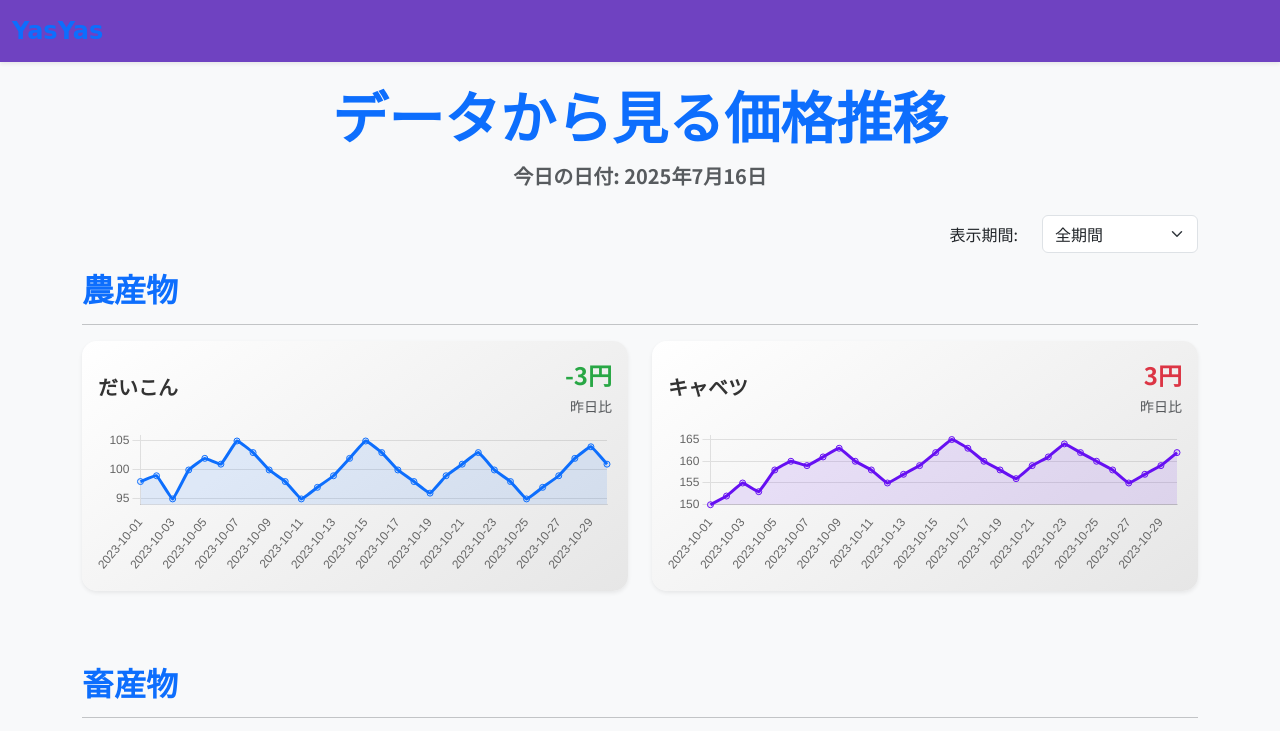
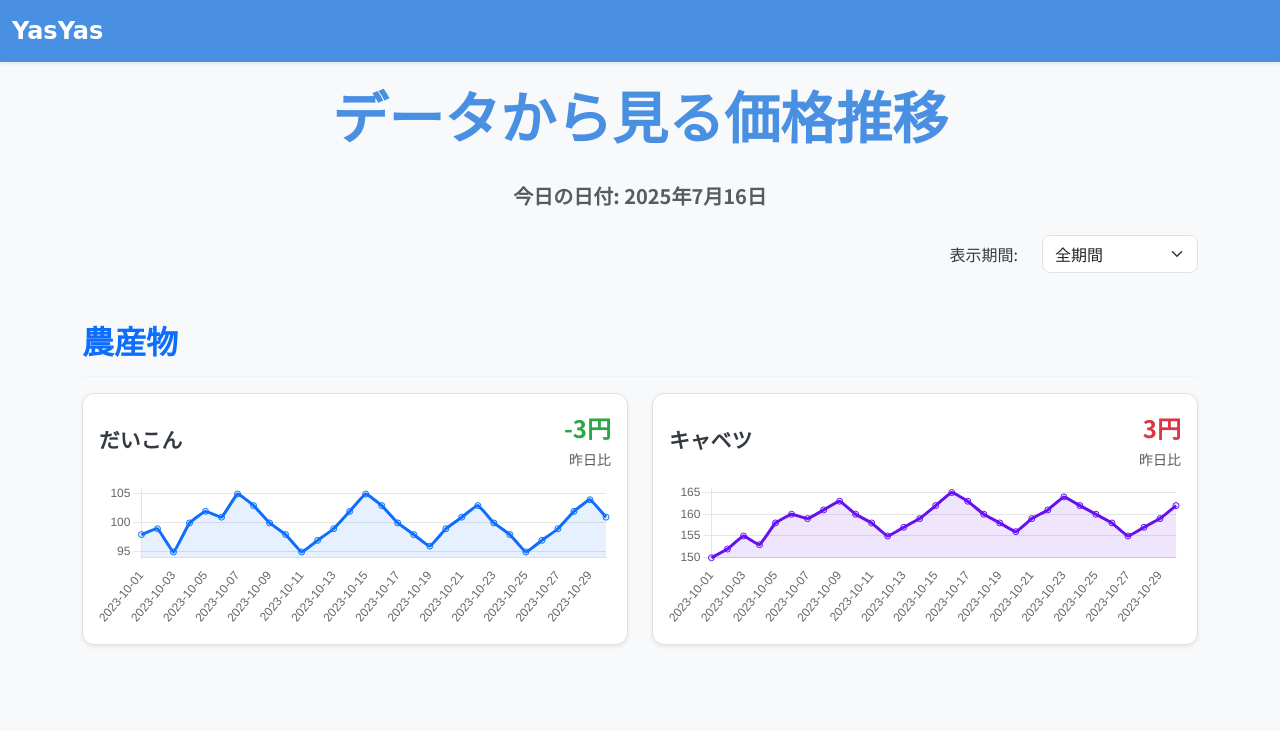
Before and after one commit to NobukiSawada/YasYas, a plain HTML site: page index.html in a window 1280 px wide. Shown: the top 731 px of the page. Drawn offline with nearby package versions, Linux system fonts and the light colour scheme; a web font is replaced by a local one.

Commit message:
Refine-CSS-for-polished-look

```diff
--- a/css/style.css
+++ b/css/style.css
@@ -1,34 +1,54 @@
+:root {
+    --primary-color: #4A90E2; /* A pleasant blue */
+    --secondary-color: #6A7FDB; /* A complementary purple-blue */
+    --background-light: #F8F9FA; /* Very light grey */
+    --text-dark: #343A40; /* Dark grey */
+    --card-bg: #FFFFFF; /* White */
+    --shadow-color: rgba(0, 0, 0, 0.1);
+}
+
 body {
     font-family: 'Noto Sans JP', sans-serif;
-    background-color: #f8f9fa; /* Light gray background */
+    background-color: var(--background-light);
+    color: var(--text-dark);
 }
 
-h1, .navbar-brand {
+h1 {
     font-family: 'Mochiy Pop P One', cursive;
-    color: #0d6efd; /* Primary blue */
+    color: var(--primary-color);
+    font-size: 2.8rem; /* Slightly larger for impact */
+    margin-bottom: 0.5em;
 }
 
 .navbar {
-    background-color: #6f42c1 !important; /* Purple */
+    background-color: var(--primary-color) !important; /* Use primary color for navbar */
+    box-shadow: 0 2px 4px var(--shadow-color);
+}
+
+.navbar-brand {
+    font-family: 'Mochiy Pop P One', cursive;
+    font-size: 1.8rem; /* Adjusted for balance */
+    color: #FFFFFF !important;
 }
 
 .card {
     transition: transform 0.2s ease-in-out, box-shadow 0.2s ease-in-out;
-    border: none;
-    border-radius: 15px;
+    border: 1px solid #e0e0e0; /* Subtle border */
+    border-radius: 12px;
     overflow: hidden;
-    background: linear-gradient(145deg, #ffffff, #e6e6e6);
-    box-shadow: 8px 8px 15px #d1d1d1, -8px -8px 15px #ffffff;
+    background-color: var(--card-bg);
+    box-shadow: 0 4px 8px var(--shadow-color); /* Softer shadow */
 }
 
 .card:hover {
-    transform: translateY(-5px);
-    box-shadow: 12px 12px 20px #c0c0c0, -12px -12px 20px #ffffff;
+    transform: translateY(-3px);
+    box-shadow: 0 6px 12px var(--shadow-color); /* Slightly more pronounced on hover */
 }
 
 .card-title {
-    color: #333;
-    font-weight: bold;
+    color: var(--text-dark);
+    font-weight: 700; /* Noto Sans JP bold */
+    font-size: 1.3rem;
 }
 
 .text-success {
@@ -41,17 +61,27 @@ h1, .navbar-brand {
 
 footer {
     font-size: 0.9em;
-    background-color: #343a40 !important; /* Dark gray */
+    background-color: var(--text-dark) !important; /* Dark grey for footer */
+    color: #FFFFFF;
 }
 
-/* Custom colors for charts */
-.chart-color-1 { border-color: #0d6efd; background-color: rgba(13, 110, 253, 0.1); }
-.chart-color-2 { border-color: #6610f2; background-color: rgba(102, 16, 242, 0.1); }
-.chart-color-3 { border-color: #6f42c1; background-color: rgba(111, 66, 193, 0.1); }
-.chart-color-4 { border-color: #d63384; background-color: rgba(214, 51, 132, 0.1); }
-.chart-color-5 { border-color: #dc3545; background-color: rgba(220, 53, 69, 0.1); }
-.chart-color-6 { border-color: #fd7e14; background-color: rgba(253, 126, 20, 0.1); }
-.chart-color-7 { border-color: #ffc107; background-color: rgba(255, 193, 7, 0.1); }
-.chart-color-8 { border-color: #198754; background-color: rgba(25, 135, 84, 0.1); }
-.chart-color-9 { border-color: #20c997; background-color: rgba(32, 201, 151, 0.1); }
-.chart-color-10 { border-color: #0dcaf0; background-color: rgba(13, 202, 240, 0.1); }
+/* Adjust spacing for form elements */
+.form-select {
+    border-radius: 0.5rem;
+}
+
+.col-form-label {
+    font-weight: 500;
+}
+
+/* Category headings */
+h2 {
+    color: var(--primary-color);
+    font-weight: 700;
+    margin-top: 2rem;
+    margin-bottom: 1rem;
+}
+
+hr {
+    border-top: 1px solid #e0e0e0;
+}
```
